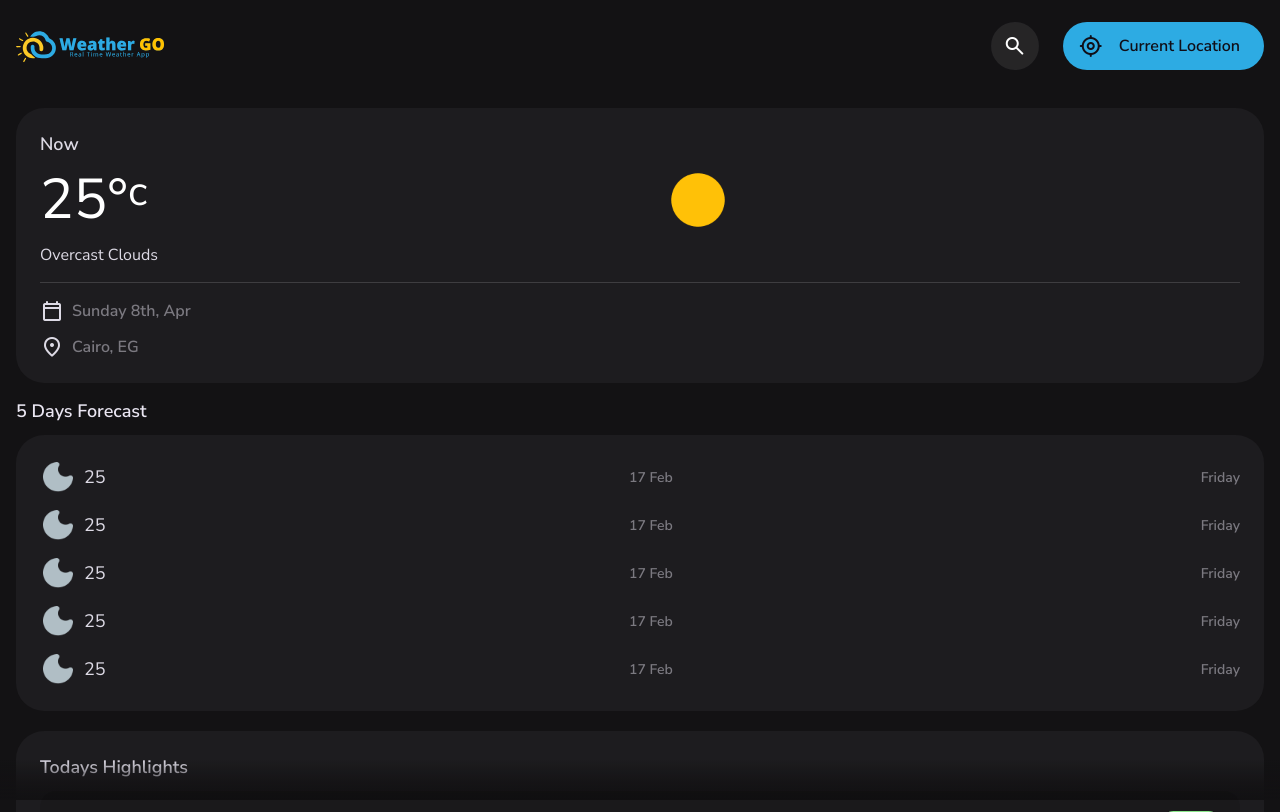
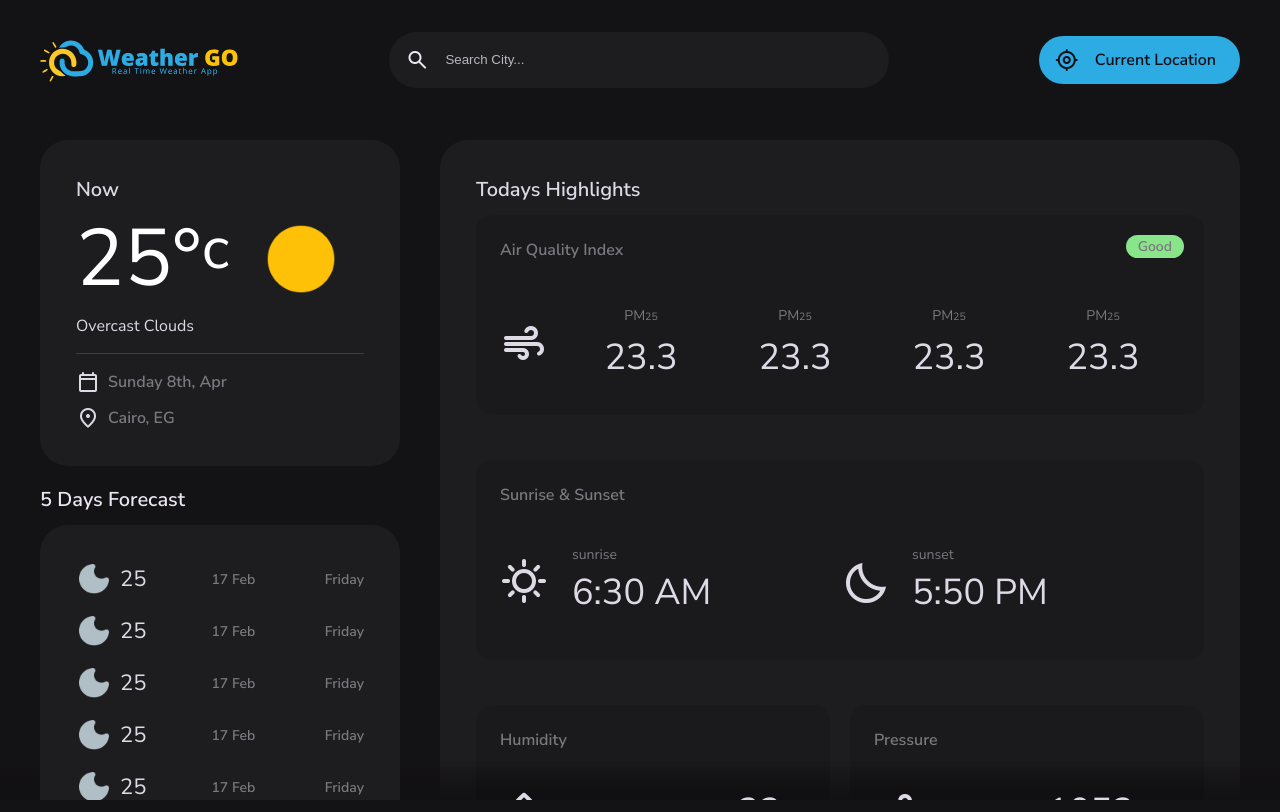
Before and after one commit to OmarBaiomay/VanillaJSWeatherApp, a plain HTML site: page index.html in a window 1280 px wide. Drawn offline with Linux system fonts and the light colour scheme.

Commit message:
finish all styling

```diff
--- a/assets/css/style.css
+++ b/assets/css/style.css
@@ -605,12 +605,12 @@ article.container::before{
     font-size: 3.2rem;
 }
 
-.highlights-list{
+.highlight-list{
     display: grid;
     gap: 20px;
 }
 
-.highlights-list .title-3{
+.highlight-list .title-3{
     color: var(--on-surface-variant);
     margin-block-end: 20px;
 }
@@ -755,6 +755,9 @@ footer .body-3:last-child{
     gap: 10px;
 }
 
+/* Media Queriers */
+
+/** Large Thant 768px **/
 @media (min-width: 768px) {
     .container{
         pad: 24px;
@@ -798,4 +801,227 @@ footer .body-3:last-child{
     .search-view{
         clip-path: circle(3% at calc(100% - 273px) 6%);
     }
+
+    main{
+        height: calc(100vh-96px);
+    }
+
+    article.container{
+        padding-block-start: 0;
+        grid-template-columns: 280px minmax(0, 1fr);
+        align-items: flex-start;
+        gap: 24px;
+    }
+
+    .content-left{
+        position: sticky;
+        top: 0;
+    }
+
+    .section:not(:last-child){
+        margin-block:20px;
+    }
+
+    .forecast-card .card-item:not(:last-child){
+        margin-block-end: 16px;
+    }
+
+    .highlight-list{
+        grid-template-columns: 1fr 1fr;
+    }
+
+    .highlight-card:nth-child(-n+2){
+        grid-column: span 2;
+        height: 160px;
+    }
+
+    .highlight-card:nth-child(n+3){
+        height: 120px;
+    }
+
+    .highlights .m-icon{
+        font-size: 3.6rem;
+    }
+
+    .highlight-card.one .card-item{
+        width: 25%;
+        flex-direction: column-reverse;
+        gap: 8px;
+    }
+
+    .slider-container{
+        margin-inline: 0 -24px;
+        border-bottom-left-radius: var(--radius-16);
+        border-top-left-radius: var(--radius-16);
+    }
+
+    .slider-list::before{
+        display: none;
+    }
+
+    .slider-list::after{
+        min-width: 12px
+    }
+
+    .hourly-forecast .card-sm{
+        padding: 16px;
+    }
 }
+
+/** Large Thant 1200px **/
+@media (min-width: 1200px){
+    :root{
+        --heading: 8rem;
+        --title-2: 2rem;
+    }
+
+    .container{
+        padding: 40px;
+    }
+
+    .card-lg{
+        padding: 36px;
+    }
+
+    .card-sm{
+        padding: 24px;
+    }
+
+    .title-1{
+        font-size: 3.6rem;
+    }
+
+    .highlight-card.two .card-item{
+        column-gap: 24px;
+    }
+
+    .header .icon-btn{
+        display: none;
+    }
+
+    .logo img{
+        width: 200px;
+    }
+
+    .header {
+        position: relative;
+        height: 120px;
+        z-index: 4;
+    }
+
+    .header .container{
+        padding-block: 0;
+        height: 100%;
+    }
+
+    .search-view,
+    .search-view.active{
+        all: unset;
+        display: block;
+        position: relative;
+        width: 500px;
+        animation: none;
+    }
+
+    .search-wrapper{
+        border-block-end: none;
+    }
+
+    .search-wrapper > .m-icon{
+        display: block;
+    }
+
+    .search-field,
+    .search-view .view-list{
+        background-color: var(--surface);
+    }
+
+    .search-field{
+        height: 56px;
+        border-radius: var(--radius-28);
+    }
+
+    .search-result,
+    .search-view:not(:focus-within) .search-result{
+        display: none;
+    }
+
+    .search-view:focus-within .search-result.active{
+        display: block;
+    }
+
+    .search-view:has(.search-view.active):focus-within .search-field{
+        border-bottom-left-radius: 0;
+        border-bottom-right-radius: 0;
+    }
+
+    .search-view .view-list{
+        position: absolute;
+        top: 1000%;
+        left: 0;
+        width: 100%;
+        max-height: 360px;
+        border-radius: 0 0 var(--radius-280) var(--radius-28);
+        border-block-start: 1px solid var(--outline);
+        overflow-y: auto;
+    }
+
+
+    .search-view .view-list:empty{
+        min-height: 120px;
+    }
+
+    .search-view .view-list::-webkit-scrollbar-button{
+        height: 20px;
+    }
+
+    .search-view:is(:hover, :has(.view-list):hover){
+        filter: drop-shadow(var(--shadow-1));
+    }
+
+
+    .search-view:is(:focus-within, :has(.view-list):focus-within){
+        filter: drop-shadow(var(--shadow-2));
+    }
+
+    main{
+        height: calc(100vh - 120px);
+    }
+
+    article.container{
+        grid-template-columns: 360px minmax(0, 1fr);
+        gap: 40px;
+    }
+
+    .current-weather .weather-icon{
+        width: 80px;
+    }
+
+    .forecast-card .title-2{
+        font-size: 2.2rem;
+    }
+
+    .highlight-card:nth-child(-n+2){
+        height: 200px;
+    }
+
+    .highlight-card:nth-child(n+3){
+        height: 150px;
+    }
+
+    .highlight-card .m-icon{
+        font-size: 4.8rem;
+    }
+
+    .slider-list{
+        gap: 16px;
+    }
+}
+
+
+/** Large Thant 1200px **/
+@media (min-width: 1400px){
+    .highlight-list{
+        grid-template-columns: repeat(4, 1fr);
+    }
+}
--- a/index.html
+++ b/index.html
@@ -29,8 +29,8 @@
 
             <div class="search-view" data-search-view>
                 <div class="search-wrapper ">
-                    <input type="search" name="search" placeholder="search City..." autocomplete="off" class="search-field" data-search-field>
-                    <span class="m-icon">Search</span>
+                    <input type="search" name="search" placeholder="Search City..." autocomplete="off" class="search-field" data-search-field>
+                    <span class="m-icon leading-icon">Search</span>
 
                     <button class="icon-btn leading-icon has-state" aria-label="close search" data-search->
                         <span class="m-icon">arrow_back</span>
```
